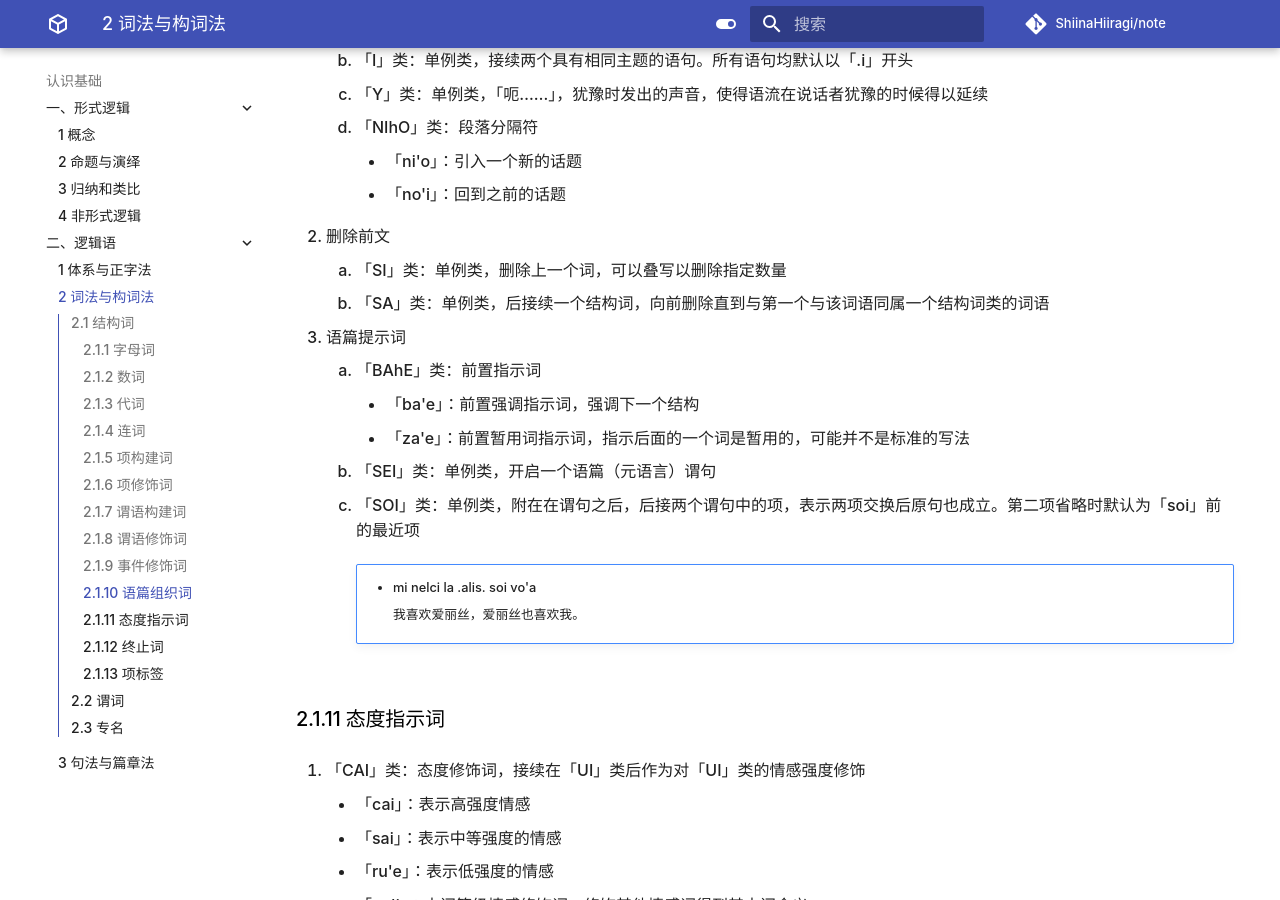
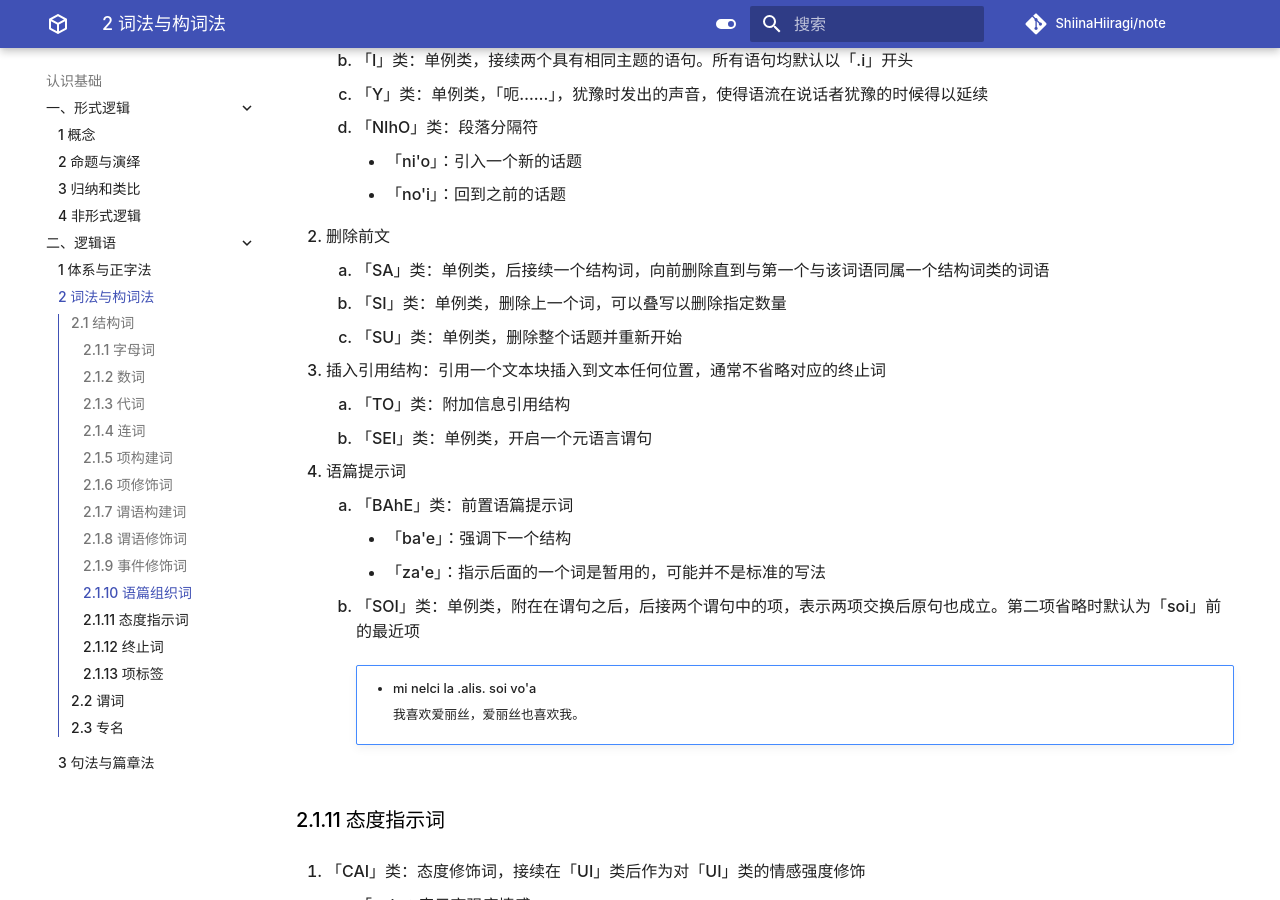
Before and after one commit to ShiinaHiiragi/note, an MkDocs documentation site: the page built from docs/cogn/jbo/lex.md, in a window 1280 px wide and 900 px high, scrolled down 15835 px. Built offline with MkDocs 1.6.1 and Material for MkDocs 9.7.7, drawn with Linux system fonts in a browser that asks for light colours; comment, search, counter and statistics services are not loaded; some of the changed text lies outside the part shown.

Commit message:
classify

```diff
--- a/docs/cogn/jbo/lex.md
+++ b/docs/cogn/jbo/lex.md
@@ -569,14 +569,17 @@
         - 「ni'o」：引入一个新的话题
         - 「no'i」：回到之前的话题
 2. 删除前文
-    1. 「SI」类：单例类，删除上一个词，可以叠写以删除指定数量
-    2. 「SA」类：单例类，后接续一个结构词，向前删除直到与第一个与该词语同属一个结构词类的词语
-3. 语篇提示词
-    1. 「BAhE」类：前置指示词
-        - 「ba'e」：前置强调指示词，强调下一个结构
-        - 「za'e」：前置暂用词指示词，指示后面的一个词是暂用的，可能并不是标准的写法
-    2. 「SEI」类：单例类，开启一个语篇（元语言）谓句
-    3. 「SOI」类：单例类，附在在谓句之后，后接两个谓句中的项，表示两项交换后原句也成立。第二项省略时默认为「soi」前的最近项
+    1. 「SA」类：单例类，后接续一个结构词，向前删除直到与第一个与该词语同属一个结构词类的词语
+    2. 「SI」类：单例类，删除上一个词，可以叠写以删除指定数量
+    3. 「SU」类：单例类，删除整个话题并重新开始
+3. 插入引用结构：引用一个文本块插入到文本任何位置，通常不省略对应的终止词
+    1. 「TO」类：附加信息引用结构
+    2. 「SEI」类：单例类，开启一个元语言谓句
+4. 语篇提示词
+    1. 「BAhE」类：前置语篇提示词
+        - 「ba'e」：强调下一个结构
+        - 「za'e」：指示后面的一个词是暂用的，可能并不是标准的写法
+    2. 「SOI」类：单例类，附在在谓句之后，后接两个谓句中的项，表示两项交换后原句也成立。第二项省略时默认为「soi」前的最近项
 
         !!! note ""
             - mi nelci la .alis. soi vo'a
```
Also changed, not shown: other parts of docs/cogn/jbo/lex.md (+1 -1 lines).
